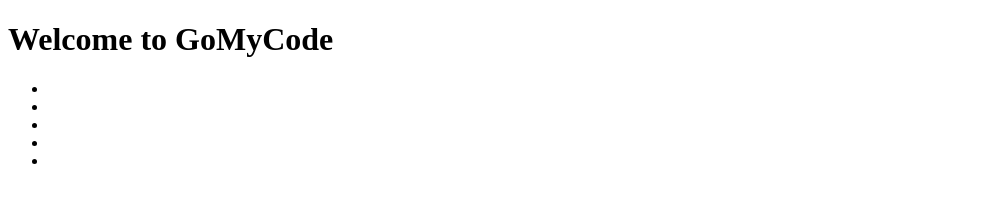
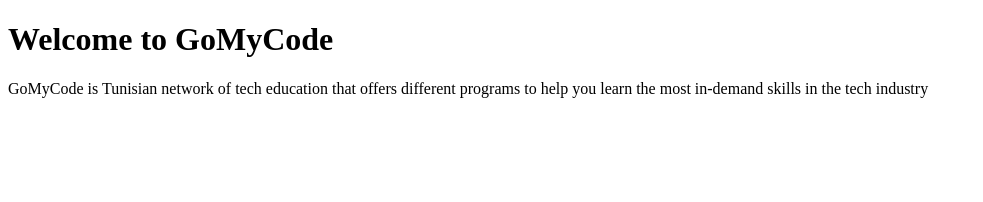
Before and after one commit to chigboraphael/Hello-Demo, a plain HTML site: page index.html in a window 1280 px wide. Shown: the whole page, without its empty margins (0-983 px from the left). Drawn offline with Linux system fonts and the light colour scheme.

Commit message:
Added About us Page

```diff
--- a/index.html
+++ b/index.html
@@ -7,12 +7,9 @@
   </head>
   <body>
     <h1>Welcome to GoMyCode</h1>
-    <ul>
-      <li></li>
-      <li></li>
-      <li></li>
-      <li></li>
-      <li></li>
-    </ul>
+    <p>
+      GoMyCode is Tunisian network of tech education that offers different
+      programs to help you learn the most in-demand skills in the tech industry
+    </p>
   </body>
 </html>
--- a/scripts/main.js
+++ b/scripts/main.js
@@ -0,0 +1 @@
+// Javascript code goes here
--- a/styles/main.css
+++ b/styles/main.css
@@ -0,0 +1 @@
+/* styling code goes here */
```
Also changed, not shown: pages/about.html (added, +11 -0 lines).
